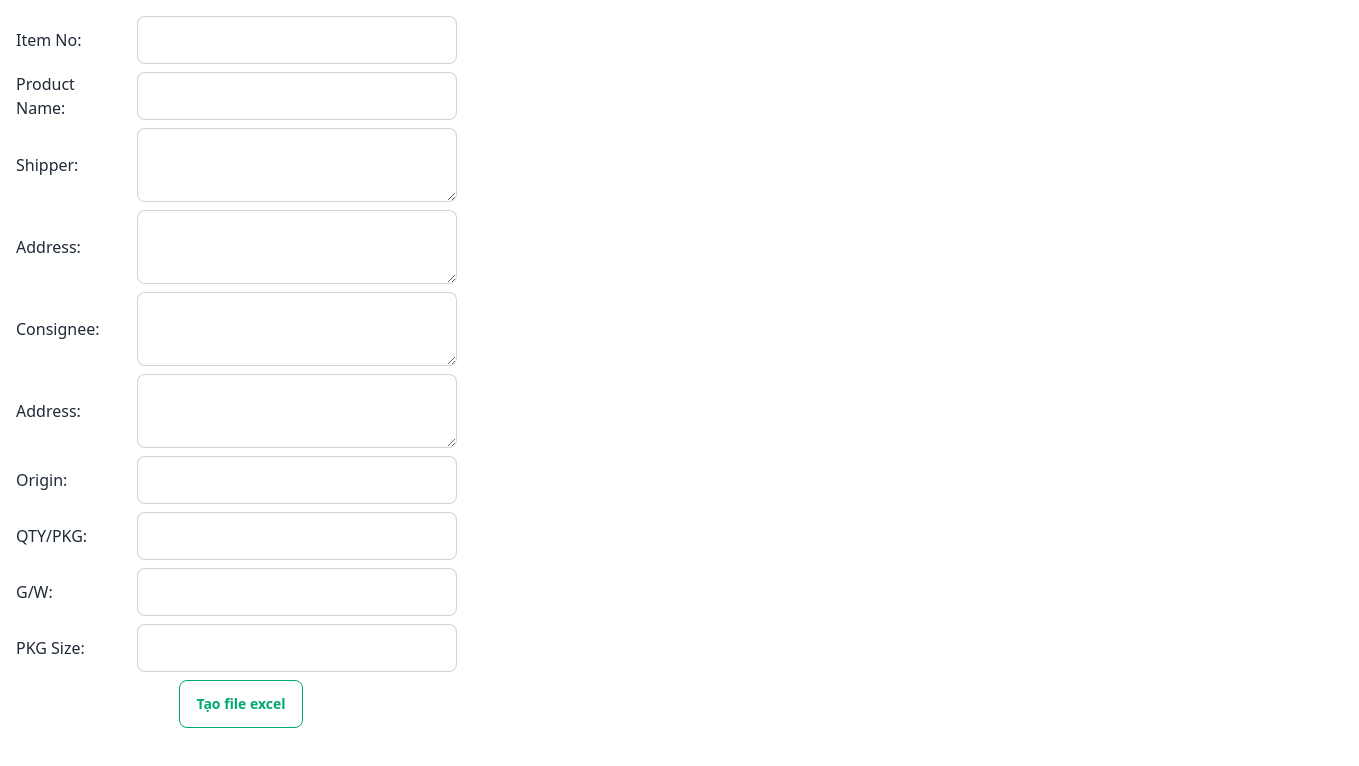
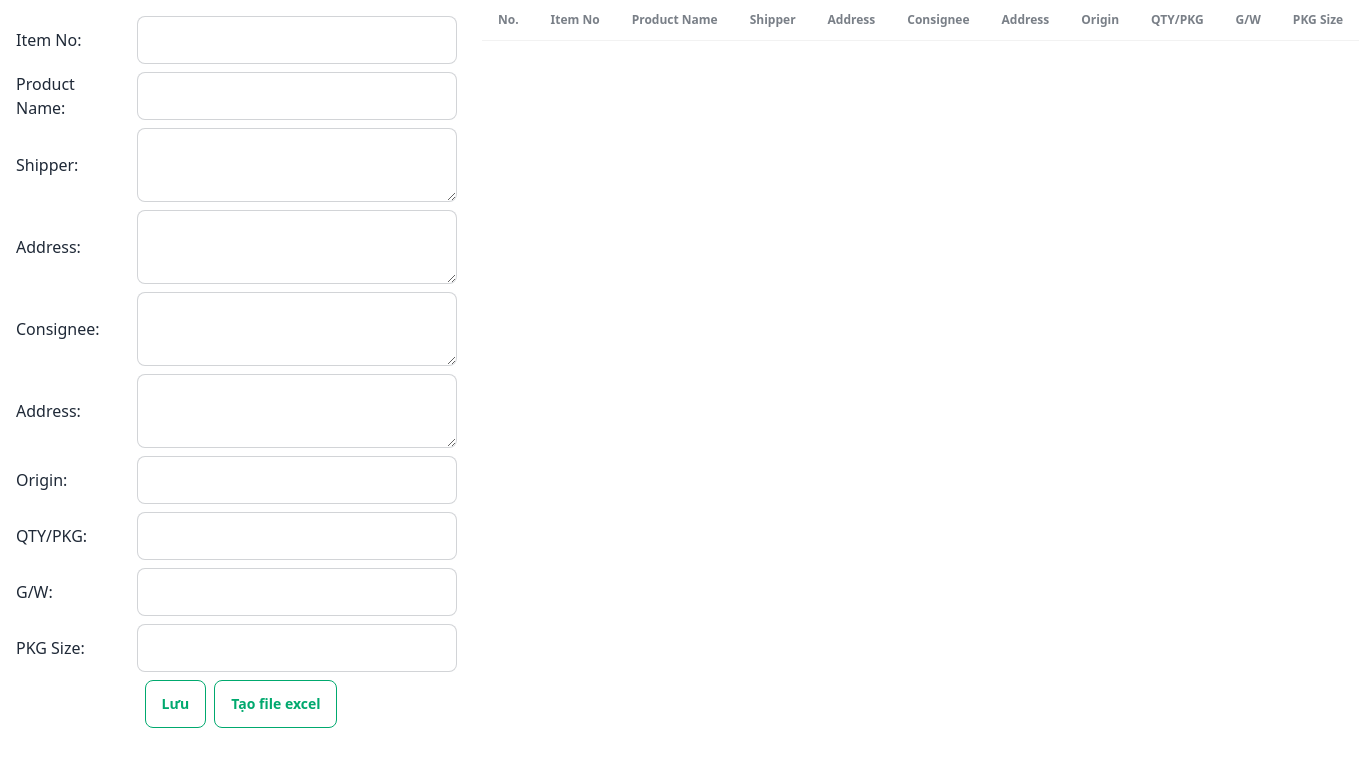
Before and after one commit to phimanh2905/form_excel, an Angular app: page / in a window 1280 px wide. Shown: the top 766 px of the page, 1359 px wide, since content can reach past the window. Built offline with nearby package versions, Linux system fonts and the light colour scheme.

Commit message:
thêm bảng

```diff
--- a/src/app/address-form/address-form.component.html
+++ b/src/app/address-form/address-form.component.html
@@ -1,4 +1,6 @@
-<form class="m-4 w-[450px]" [formGroup]="addressForm" (ngSubmit)="onSubmit()">
+<div class="flex">
+  <section>
+    <form class="m-4 w-[450px]" [formGroup]="addressForm">
       <div class="flex items-center gap-4 mb-2">
         <label class="w-[105px]" for="itemno">Item No:</label>
         <input
@@ -95,9 +97,37 @@
         />
       </div>
 
-  <div class="flex justify-center">
-    <button class="btn btn-outline btn-success" type="submit">
+      <div class="flex justify-center gap-2">
+        <button class="btn btn-outline btn-success" (click)="save()">
+          Lưu
+        </button>
+        <button
+          class="btn btn-outline btn-success"
+          type="submit"
+          (click)="export()"
+        >
           Tạo file excel
         </button>
       </div>
     </form>
+  </section>
+
+  <section>
+    <div class="overflow-x-auto">
+      <table class="table">
+        <thead>
+          <tr>
+            <th>No.</th>
+            <th *ngFor="let item of this.valuesTable">{{ item }}</th>
+          </tr>
+        </thead>
+        <tbody>
+          <tr class="hover" *ngFor="let item of tables; index as index">
+            <th>{{ index }}</th>
+            <td *ngFor="let key of keysTable">{{ item[key] }}</td>
+          </tr>
+        </tbody>
+      </table>
+    </div>
+  </section>
+</div>
--- a/src/app/address-form/address-form.component.ts
+++ b/src/app/address-form/address-form.component.ts
@@ -1,3 +1,4 @@
+import { CommonModule } from '@angular/common';
 import { Component } from '@angular/core';
 import {
   FormBuilder,
@@ -10,7 +11,7 @@ import * as XLSX from 'xlsx';
 @Component({
   selector: 'app-address-form',
   standalone: true,
-  imports: [FormsModule, ReactiveFormsModule],
+  imports: [FormsModule, ReactiveFormsModule, CommonModule],
   templateUrl: './address-form.component.html',
   styleUrl: './address-form.component.scss',
 })
@@ -45,20 +46,34 @@ export class AddressFormComponent {
     pkgsize: 'PKG Size',
   };
 
-  ngOnInit(): void {}
+  keysTable: any;
+  valuesTable: any;
 
-  onSubmit(): void {
+  tables: any = [];
+
+  ngOnInit(): void {
+    this.keysTable = Object.keys(this.formLabelMapInput);
+    this.valuesTable = Object.values(this.formLabelMapInput);
+  }
+
+  export(): void {
+    this.exportToExcel(this.tables);
+  }
+
+  save() {
     const formData = this.addressForm.value;
-    this.exportToExcel(formData);
+    this.tables.push(formData);
   }
 
   exportToExcel(data: any): void {
     console.log(data);
     const formExport = [];
-    for (const key in data) {
-      const fieldName =
-        this.formLabelMapInput[key as keyof typeof this.formLabelMapInput];
-      formExport.push([fieldName, data[key]]);
+    for (const item of data) {
+      for (const key in item) {
+        const fieldName =
+          this.formLabelMapInput[key as keyof typeof this.formLabelMapInput];
+        formExport.push([fieldName, item[key]]);
+      }
     }
 
     const worksheet = XLSX.utils.aoa_to_sheet(formExport);
```
Lines whose indentation alone changed are shown as unchanged.
